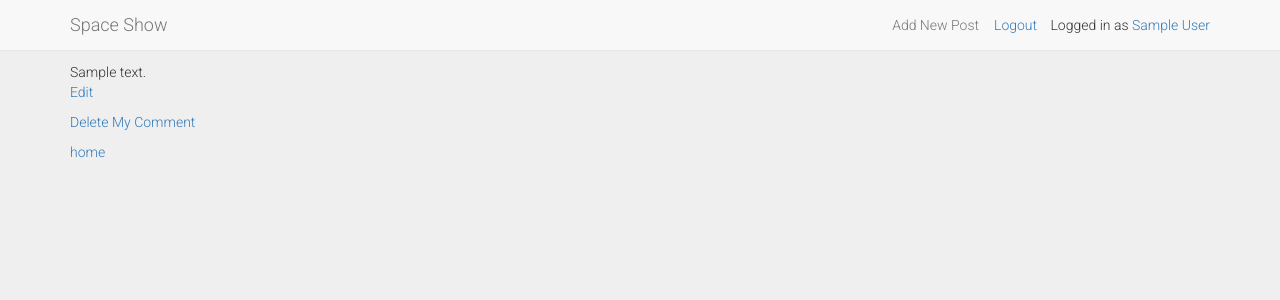
After one commit to jocelynalsdorf/show-space, a Rails app: page /posts/1/comments/1 in a window 1280 px wide. The commit adds this page. Shown: the top 300 px of the page. Run offline with Rails 7, Linux system fonts and the light colour scheme; a user stored in the database is signed in; tables that the repository leaves empty hold one stand-in row (values such as "Sample post"); style sheets or scripts are compiled from the project's sources; parts of the project's set-up code (start-up, migrations or seed data) failed here and were passed over; some libraries are stand-ins or nearby versions.

Commit message:
add crud function for comments; only user who made comment can edit delete

```diff
--- a/app/controllers/comments_controller.rb
+++ b/app/controllers/comments_controller.rb
@@ -6,7 +6,31 @@ class CommentsController < ApplicationController
 	render :error
 	end
 
+	def destroy
+		@comment = Comment.find(params[:id])
+		@comment.destroy
+		redirect_to root_path
+	end
 
+	def show
+		@comment = Comment.find(params[:id])
+		@post = Post.find(params[:post_id])
+	end
+
+	def edit
+		@post = Post.find(params[:post_id])
+			@comment = Comment.find(params[:id])
+	end
+
+	def update
+			@post = Post.find(params[:post_id])
+			@comment = Comment.find(params[:id])
+		if @comment.update(comment_params)
+			redirect_to @post
+		else
+			render :error
+		end
+	end
 
 	def create
 
@@ -20,7 +44,10 @@ class CommentsController < ApplicationController
 		else
 			render :error
 		end
+	end
 
+	def comment_params
+		params.require(:comment).permit(:content)
+	end
 
-	end
 end
--- /dev/null
+++ b/app/views/comments/show.html.erb
@@ -0,0 +1,10 @@
+<% content_for :title, "Space Show | Comment" %>
+
+<%= @comment.content %>
+	<% if @comment.user == current_user  %>
+<p><%= link_to "Edit", edit_post_comment_path(@post, @comment) %></p>
+<p><%= link_to "Delete My Comment", post_comment_path(@post, @comment), method:
+										:delete, data: {confirm: "Are you sure?"} %></p>
+
+<% end %>
+<p><%= link_to "home", root_path %></p>
--- a/app/views/posts/show.html.erb
+++ b/app/views/posts/show.html.erb
@@ -26,7 +26,7 @@
 <h2 class="comment-count"><%= pluralize(@post.comments.count, "Comment") %></h2>
 <% @comments.each do |comment| %>
 <p class="comment-name"><%= comment.user.name %></p>
-<p class="comment-content"><%= comment.content %></p>
+<p><%= link_to comment.content, post_comment_path(@post, comment) %></p>
 <% end %>
 <%= render 'comments/form' %>
 
```
Also changed, not shown: app/views/comments/edit.html.erb (added, +10 -0 lines).
